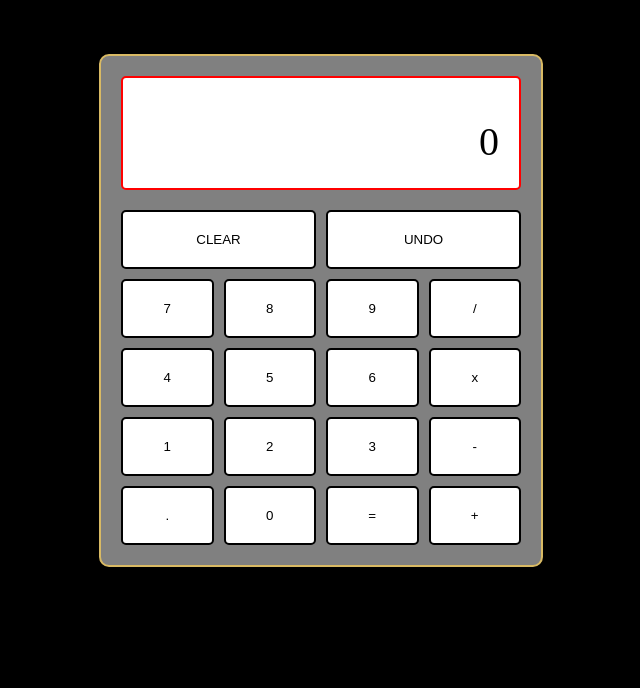
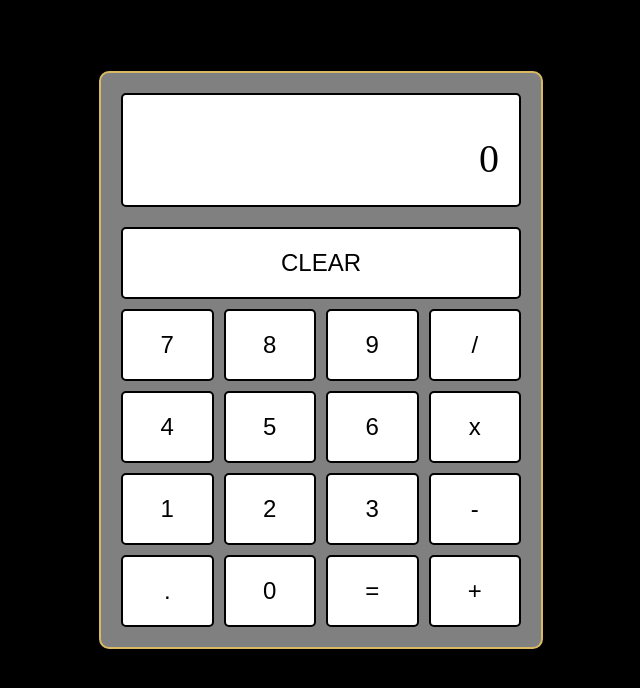
Before and after one commit to callum-laing/calculator, a plain HTML site: page index.html in a window 1280 px wide. Shown: the whole page, without its empty margins (319-959 px from the left). Drawn offline with Linux system fonts and the light colour scheme.

Commit message:
amended styling

```diff
--- a/index.html
+++ b/index.html
@@ -19,8 +19,7 @@
             </div>
 
             <div class="btn-grid">
-                <button class="btn btn-clear span-2">CLEAR</button>
-                <button class="btn btn-undo span-2">UNDO</button>
+                <button class="btn btn-clear span-4">CLEAR</button>
 
                 <button class="btn">7</button>
                 <button class="btn">8</button>
--- a/styles.css
+++ b/styles.css
@@ -13,7 +13,7 @@ body {
     justify-content: center;
     padding: 10px;
     margin-top: 50px;
-    height: 50vh;
+    height: 75vh;
     min-height: 500px;
 }
 
@@ -28,7 +28,7 @@ body {
 .display {
     text-align: right;
     padding: 10px 20px;
-    border: 2px solid red;
+    border: 2px solid;
     border-radius: 5px;
     margin-bottom: 20px;
     word-wrap: break-word;
@@ -41,6 +41,7 @@ body {
     border-radius: 5px;
     background-color: white;
     border: 2px solid black;
+    font-size: 1.5rem;
 }
 
 .btn:hover {
@@ -53,8 +54,8 @@ body {
     grid-gap: 10px;
 }
 
-.span-2 {
-    grid-column: span 2;
+.span-4 {
+    grid-column: span 4;
 }
 
 .result {
```
